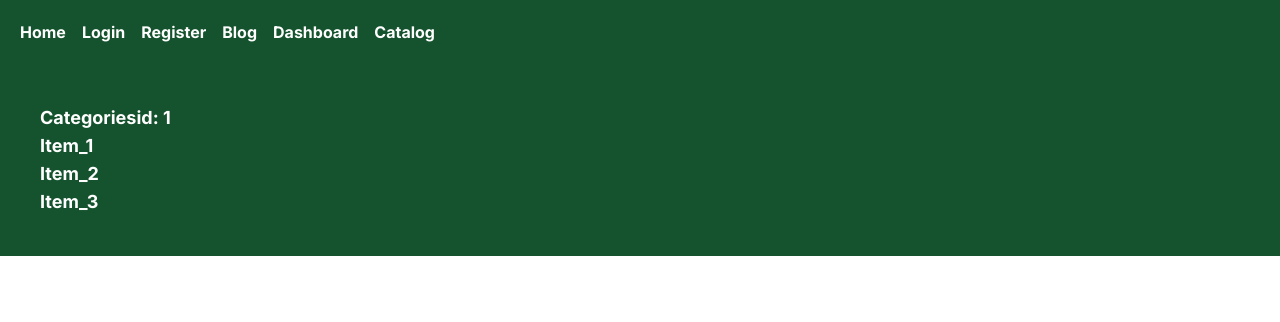
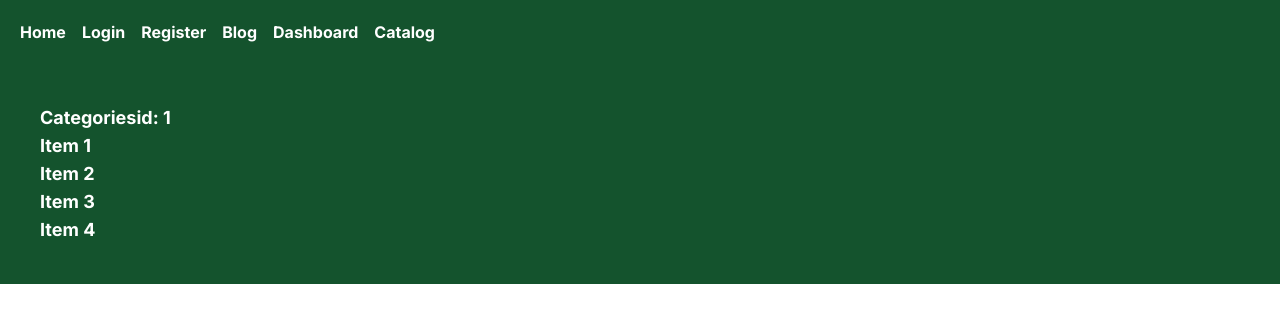
Before and after one commit to FimaLb/NEXT-24-1, a Next.js app: page /catalog/1 in a window 1280 px wide. Shown: the top 322 px of the page. Built offline with nearby package versions, Linux system fonts and the light colour scheme.

Commit message:
Items in catalog was made as static

```diff
--- a/app/(site)/catalog/[categoriesid]/[itemid]/page.tsx
+++ b/app/(site)/catalog/[categoriesid]/[itemid]/page.tsx
@@ -1,14 +1,23 @@
-"use client";
-export default function Items(props: {
+import { categoryItems, getItemDataById } from "../../_data/catalogCategories";
+
+export function generateStaticParams() {
+  return categoryItems.map(({ id }) => ({ itemid: id }));
+}
+
+export default async function Items(props: {
   params: { categoriesid: string; itemid: string };
 }) {
   const { params } = props;
-  if (params?.itemid === "1" && params?.categoriesid === "categories1") {
+  const itemData = await getItemDataById(params.itemid);
+
+  if (params?.itemid === "item_1" && params?.categoriesid === "category_1") {
     throw "Item Error!";
   }
+
   return (
     <div className='text-lg font-bold'>
-      <h1>Itemsid: {params?.itemid}</h1>
+      <h1>{itemData?.title}</h1>
+      <p>{itemData?.description}</p>
     </div>
   );
 }
--- a/app/(site)/catalog/[categoriesid]/page.tsx
+++ b/app/(site)/catalog/[categoriesid]/page.tsx
@@ -1,4 +1,5 @@
 import Link from "next/link";
+import { categoryItems } from "../_data/catalogCategories";
 
 export default function Categories(props: {
   params: { categoriesid: string };
@@ -7,9 +8,11 @@ export default function Categories(props: {
   return (
     <div className='flex flex-col text-lg font-bold'>
       <h1>Categoriesid: {params?.categoriesid}</h1>
-      <Link href={`${params?.categoriesid}/1`}>Item_1</Link>
-      <Link href={`${params?.categoriesid}/2`}>Item_2</Link>
-      <Link href={`${params?.categoriesid}/3`}>Item_3</Link>
+      {categoryItems.map(({ id, title }) => (
+        <Link key={id} href={`${params?.categoriesid}/${id}`}>
+          {title}
+        </Link>
+      ))}
     </div>
   );
 }
--- /dev/null
+++ b/app/(site)/catalog/_data/catalogCategories.ts
@@ -0,0 +1,53 @@
+import { CatalogCategories, CategoryItems } from "./type";
+
+export const catalogCategories: CatalogCategories[] = [
+  {
+    id: "category_1",
+    title: "Category 1",
+  },
+  {
+    id: "category_2",
+    title: "Category 2",
+  },
+  {
+    id: "category_3",
+    title: "Category 3",
+  },
+  {
+    id: "category_4",
+    title: "Category 4",
+  },
+];
+
+export const categoryItems: CategoryItems[] = [
+  {
+    id: "item_1",
+    title: "Item 1",
+    description: "description 1",
+  },
+  {
+    id: "item_2",
+    title: "Item 2",
+    description: "description 2",
+  },
+  {
+    id: "item_3",
+    title: "Item 3",
+    description: "description 3",
+  },
+  {
+    id: "item_4",
+    title: "Item 4",
+    description: "description 4",
+  },
+];
+
+export function getItemDataById(
+  itemId: string
+): Promise<CategoryItems | undefined> {
+  return new Promise((resolve) => {
+    setTimeout(function () {
+      resolve(categoryItems.find(({ id }) => id === itemId));
+    }, 2000);
+  });
+}
--- /dev/null
+++ b/app/(site)/catalog/_data/type.ts
@@ -0,0 +1,11 @@
+export interface CatalogCategories {
+  id: string;
+  title: string;
+  description?: string;
+}
+
+export interface CategoryItems {
+  id: string;
+  title: string;
+  description?: string;
+}
--- a/app/(site)/catalog/page.tsx
+++ b/app/(site)/catalog/page.tsx
@@ -1,12 +1,15 @@
 import Link from "next/link";
+import { catalogCategories } from "./_data/catalogCategories";
 
 export default function Catalog() {
   return (
     <main className='flex min-h-screen flex-col items-left p-24'>
       <h1 className='font-bold underline'>Catalog</h1>
-      <Link href='catalog/categories1'>Categories_1</Link>
-      <Link href='catalog/categories2'>Categories_2</Link>
-      <Link href='catalog/categories3'>Categories_3</Link>
+      {catalogCategories.map(({ id, title }) => (
+        <Link key={id} href={`catalog/${id}`}>
+          {title}
+        </Link>
+      ))}
     </main>
   );
 }
```
